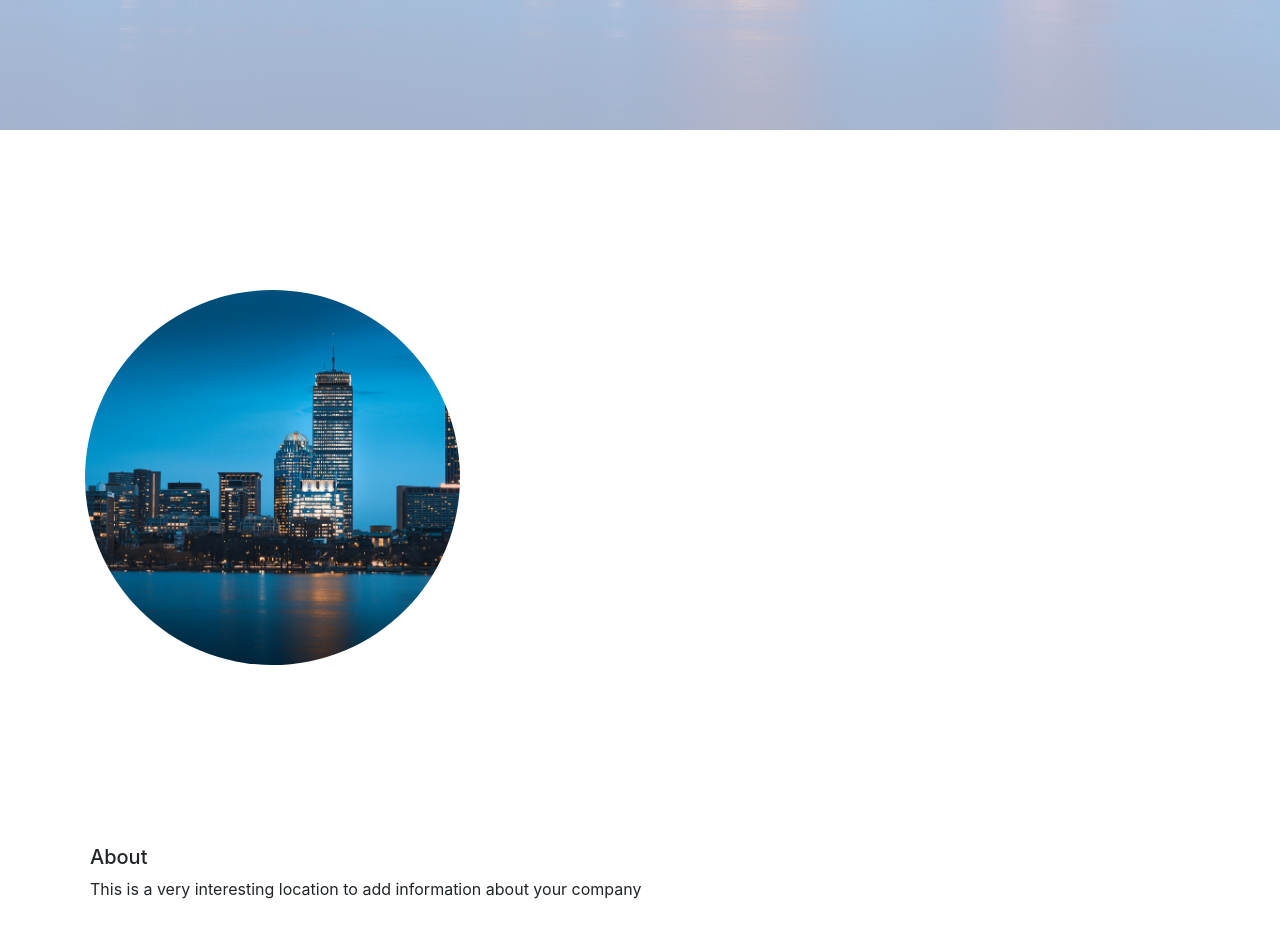
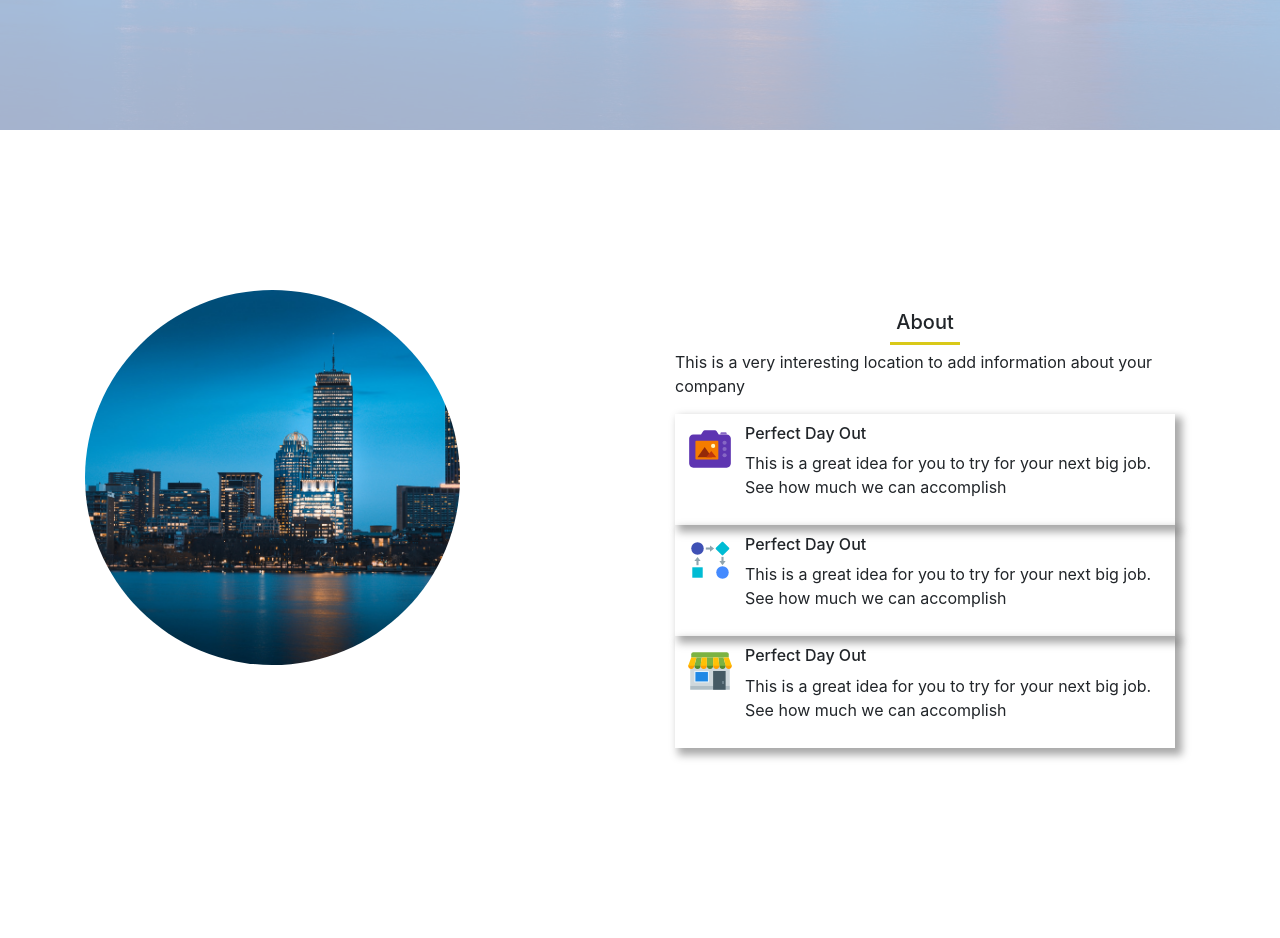
Before and after one commit to mayragann/CompanyPortfolio, a React (Create React App) app in the folder portfolio/: page / in a window 1280 px wide. Shown: the part 740-1678 px from the top of the page. Built offline with nearby package versions, Linux system fonts and the light colour scheme.

Commit message:
Added gird to About Section and Stylized it

```diff
--- a/portfolio/package.json
+++ b/portfolio/package.json
@@ -9,6 +9,8 @@
     "bootstrap": "^5.1.3",
     "react": "^18.2.0",
     "react-dom": "^18.2.0",
+    "react-icon": "^1.0.0",
+    "react-icons": "^4.4.0",
     "react-scripts": "5.0.1",
     "typewriter-effect": "^2.19.0",
     "web-vitals": "^2.1.4"
--- a/portfolio/src/Components/About/About.css
+++ b/portfolio/src/Components/About/About.css
@@ -11,3 +11,34 @@
     text-align: left;
     padding: 20px;
 }
+
+.about-title h5{
+    text-align: center;
+}
+
+.line{
+    display: block;
+    width: 70px;
+    height: 3px;
+    background-color: rgb(217, 201, 24);
+    margin: 5px auto;
+}
+
+.card-design{
+    -webkit-box-shadow: 5px 5px 8px 2px rgba(0,0,0,0.34);
+    box-shadow: 5px 5px 8px 2px rgba(0,0,0,0.34);
+    cursor: pointer;
+}
+.card-design:hover{
+    -webkit-box-shadow: -13px 4px 8px 2px rgba(0,0,0,0.56);
+    box-shadow: -13px 4px 8px 2px rgba(0,0,0,0.56);
+    transition-duration: 1s;
+}
+.about-list-item{
+    display: flex;
+    padding: 10px ;
+}
+.about-details-icon{
+    padding-right: 10px;
+    color: purple;
+}
--- a/portfolio/src/Components/About/About.js
+++ b/portfolio/src/Components/About/About.js
@@ -1,6 +1,7 @@
 import React from "react";
 import "./About.css";
 import about from "../../Images/About.jpg";
+import { FcSlrBackSide, FcWorkflow, FcShop } from "react-icons/fc";
 
 const About = () => {
   return (
@@ -11,16 +12,64 @@ const About = () => {
             <img src={about} height="375px" width="375px" alt="about_image" />
           </div>
         </div>
-        <div classNdfgame="col-xl-6 col-lg-6 col-md-12 col-sm-12">
+        <div className="col-xl-6 col-lg-6 col-md-12 col-sm-12">
           <div className="about-details">
             <div className="about-title">
               <h5>About</h5>
               <span className="line"></span>
             </div>
+
             <p>
               This is a very interesting location to add information about your
               company
             </p>
+
+            <div className="card-design">
+              <div className="about-list-item">
+                <div className="about-details-icon">
+                  <p><FcSlrBackSide size={50}/></p>
+                </div>
+
+                <div>
+                  <h6>Perfect Day Out</h6>
+                  <p>
+                    This is a great idea for you to try for your next big job.
+                    See how much we can accomplish
+                  </p>
+                </div>
+                </div>
+            </div>
+            <div className="card-design">
+              <div className="about-list-item">
+                <div className="about-details-icon">
+                  <p><FcWorkflow size={50}/></p>
+                </div>
+
+                <div>
+                  <h6>Perfect Day Out</h6>
+                  <p>
+                    This is a great idea for you to try for your next big job.
+                    See how much we can accomplish
+                  </p>
+                </div>
+                </div>
+            </div>
+            <div className="card-design">
+              <div className="about-list-item">
+                <div className="about-details-icon">
+                  <p><FcShop size={50}/></p>
+                </div>
+
+                <div>
+                  <h6>Perfect Day Out</h6>
+                  <p>
+                    This is a great idea for you to try for your next big job.
+                    See how much we can accomplish
+                  </p>
+                </div>
+                </div>
+            </div>
+
           </div>
         </div>
       </div>
```
Also changed, not shown: 1 other file (tests, documents, lock files or other folders).
